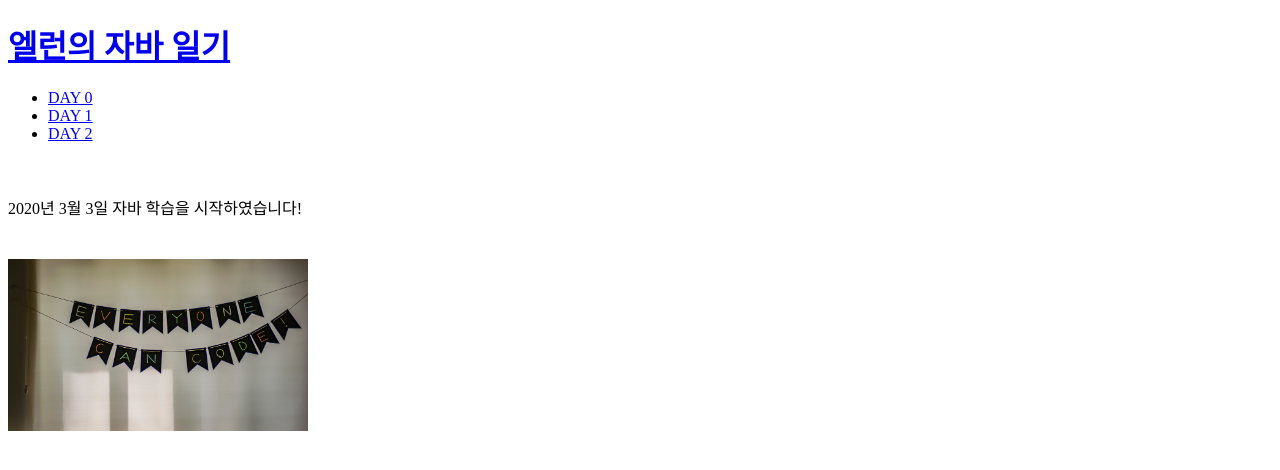
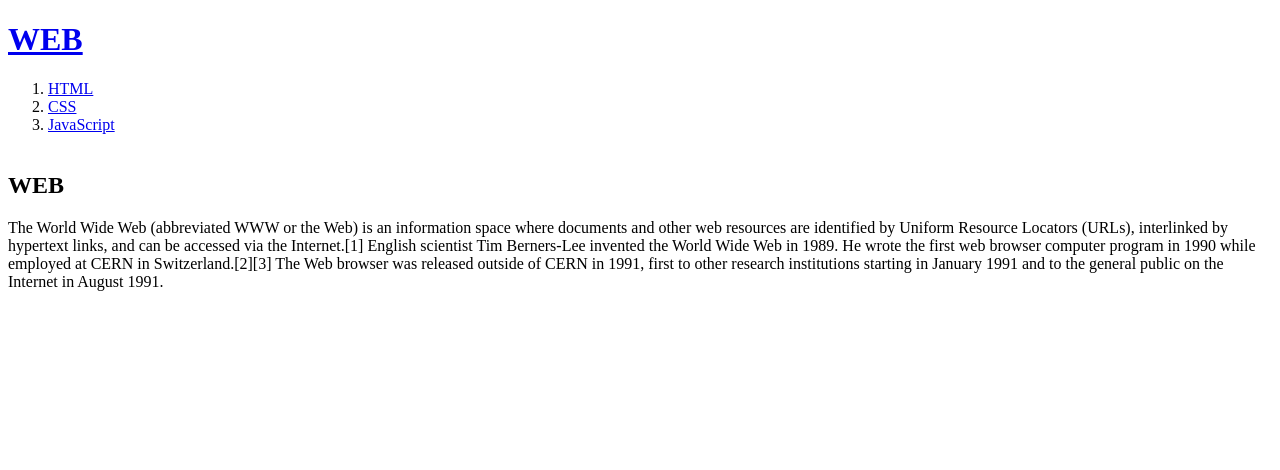
Before and after one commit to ellenseoul/learning, a plain HTML site: page index.html in a window 1280 px wide. Drawn offline with Linux system fonts and the light colour scheme.

Commit message:
second version

```diff
--- a/index.html
+++ b/index.html
@@ -1,17 +1,18 @@
 <!doctype html>
 <html>
 <head>
-  <title>엘런의 자바 일기 - 메인 페이지</title>
+  <title>WEB1 - Welcome</title>
   <meta charset="utf-8">
 </head>
 <body>
-  <h1><a href="index.html" title="메인 페이지로 가기">엘런의 자바 일기</a></h1>
-  <Ul>
-    <li><a href="1.html">DAY 0</a></li>
-    <li><a href="2.html">DAY 1</a></li>
-    <li><a href="3.html">DAY 2</a></li>
-  </Ul>
-<br><br>2020년 3월 3일 자바 학습을 시작하였습니다!<p><p style="margin-top:40px;"></p>
-<img src="code.jpg" width="300">
+  <h1><a href="index.html">WEB</a></h1>
+  <ol>
+    <li><a href="1.html">HTML</a></li>
+    <li><a href="2.html">CSS</a></li>
+    <li><a href="3.html">JavaScript</a></li><br>
+  </ol>
+  <h2>WEB</h2>
+  <p>The World Wide Web (abbreviated WWW or the Web) is an information space where documents and other web resources are identified by Uniform Resource Locators (URLs), interlinked by hypertext links, and can be accessed via the Internet.[1] English scientist Tim Berners-Lee invented the World Wide Web in 1989. He wrote the first web browser computer program in 1990 while employed at CERN in Switzerland.[2][3] The Web browser was released outside of CERN in 1991, first to other research institutions starting in January 1991 and to the general public on the Internet in August 1991.
+  </p>
 </body>
 </html>
```
Also changed, not shown: 1.html (+7 -7 lines), 2.html (+3 -4 lines), 3.html (+5 -6 lines), coding.jpg (added).
